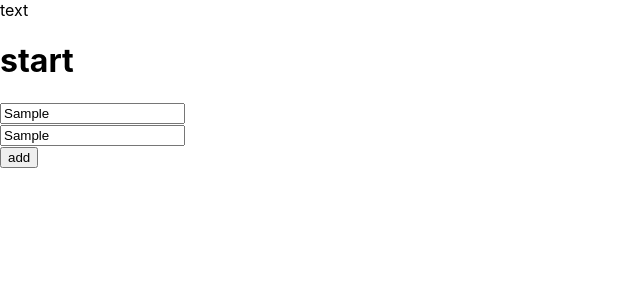
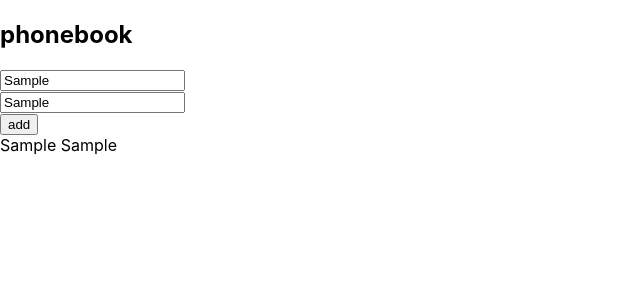
Before and after one commit to vladserikov/ts-phonebook, a React (Create React App) app: page / in a window 1280 px wide. Both pictures are taken after typing "Sample", "Sample" into the empty fields and a click on the button "add". Shown: the top 300 px of the page, without its empty margins (0-640 px from the left). Built offline with nearby package versions, Linux system fonts and the light colour scheme; no server answers.

Commit message:
add person render

```diff
--- a/src/App.tsx
+++ b/src/App.tsx
@@ -1,19 +1,19 @@
-import React, { useState } from "react";
-import { Person } from "./types";
-// import personData from "./data";
+import React, { useState, useEffect } from "react";
+import { PersonType } from "./types";
 import PersonForm from "./components/PersonForm";
 import services from "./services/person";
+import Persons from "./components/Persons";
 
 const App: React.FC = () => {
-  const [state, setState] = useState<Person[]>([]);
+  const [state, setState] = useState<PersonType[]>([]);
 
-  React.useEffect(() => {
+  useEffect(() => {
     services.getAll().then(returnData => {
       setState(returnData);
     });
   }, []);
 
-  const addPerson = ({ name, number }: Person) => {
+  const addPerson = ({ name, number }: PersonType) => {
     const newPerson = {
       name,
       number
@@ -22,12 +22,12 @@ const App: React.FC = () => {
     setState(state.concat(newPerson));
   };
 
-  console.log(state);
+  // console.log(state);
   return (
     <div>
-      text
-      <h1>start</h1>
+      <h2>phonebook</h2>
       <PersonForm addPerson={addPerson} />
+      <Persons persons={state} />
     </div>
   );
 };
--- /dev/null
+++ b/src/components/Person.tsx
@@ -0,0 +1,12 @@
+import React from "react";
+import { PersonType } from "../types";
+
+const Person: React.FC<PersonType> = ({ name, number }) => {
+  return (
+    <div>
+      {name} {number}
+    </div>
+  );
+};
+
+export default Person;
--- a/src/components/PersonForm.tsx
+++ b/src/components/PersonForm.tsx
@@ -1,8 +1,8 @@
 import React, { useState } from "react";
-import { Person } from "../types";
+import { PersonType } from "../types";
 
 type Props = {
-  addPerson: (obj: Person) => void;
+  addPerson: (obj: PersonType) => void;
 };
 
 const PersonForm: React.FC<Props> = ({ addPerson }) => {
--- /dev/null
+++ b/src/components/Persons.tsx
@@ -0,0 +1,19 @@
+import React from "react";
+import { PersonType } from "../types";
+import Person from "./Person";
+
+type Persons = {
+  persons: PersonType[];
+};
+
+const Persons: React.FC<Persons> = ({ persons }) => {
+  return (
+    <div>
+      {persons.map(p => (
+        <Person key={p.name} name={p.name} number={p.number} />
+      ))}
+    </div>
+  );
+};
+
+export default Persons;
--- a/src/services/person.ts
+++ b/src/services/person.ts
@@ -1,8 +1,8 @@
-import { Person } from './../types';
+import { PersonType } from './../types';
 import axios, { AxiosResponse } from 'axios';
 const baseUrl: string = `/api/persons`;
 
-const parseData = (response: AxiosResponse): Person[] => {
+const parseData = (response: AxiosResponse): PersonType[] => {
   const { data } = response;
   return data;
 };
--- a/src/types.ts
+++ b/src/types.ts
@@ -1,4 +1,4 @@
-export interface Person {
+export interface PersonType {
   name: string;
   number: string;
 }
```
Also changed, not shown: src/data/index.ts (deleted, +0 -10 lines).
